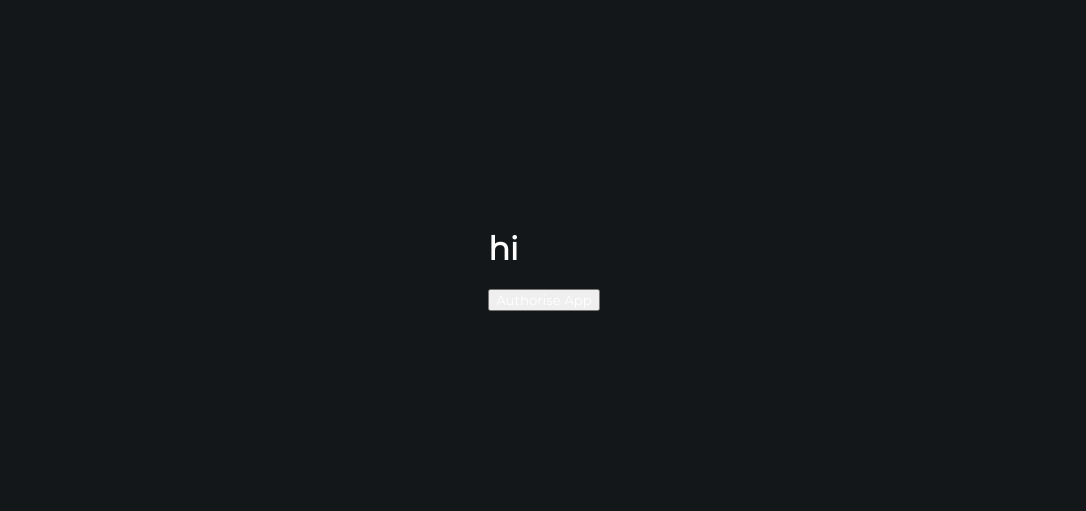
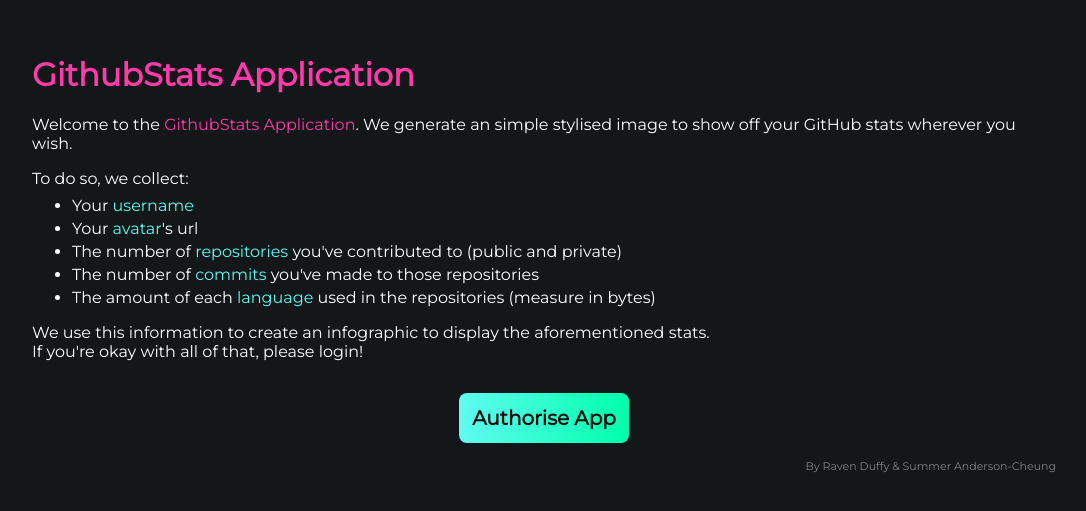
Before and after one commit to RavenDuffy/GitHub-Stats, a React (Create React App) app in the folder stats_front/: page / in a window 1280 px wide. Shown: the part 141-652 px from the top of the page, without its empty margins (96-1182 px from the left). Built offline with nearby package versions, Linux system fonts and the light colour scheme; no server answers.

Commit message:
LoginForm Styling
- added content to LoginForm page
- styled content of LoginForm page

```diff
--- a/stats_front/src/components/Login/LoginForm.tsx
+++ b/stats_front/src/components/Login/LoginForm.tsx
@@ -3,8 +3,23 @@
 export const LoginForm = ({handleLogin}:any) => {
     return (
         <div className={styles.loginForm}>
-            <h1>hi</h1>
-            <button onClick={handleLogin}>Authorise App</button>
+            <h1>GithubStats Application</h1>
+            <p>Welcome to the <span className={styles.title}>GithubStats Application</span>. We generate an simple stylised image to show off your GitHub stats wherever you wish.</p>
+            <div className={styles.list}>
+                <p>To do so, we collect:</p>
+                <ul>
+                    <li>Your <span className={styles.highlight}>username</span></li>
+                    <li>Your <span className={styles.highlight}>avatar</span>'s url</li>
+                    <li>The number of <span className={styles.highlight}>repositories</span> you've contributed to (public and private)</li>
+                    <li>The number of <span className={styles.highlight}>commits</span> you've made to those repositories</li>
+                    <li>The amount of each <span className={styles.highlight}>language</span> used in the repositories (measure in bytes)</li>
+                </ul>
+            </div>
+            <p>We use this information to create an infographic to display the aforementioned stats. <br />If you're okay with all of that, please login!</p>
+            <div className={styles.loginFormButton}>
+                <button onClick={handleLogin}>Authorise App</button>
+            </div>
+            <p className={styles.credit}>By Raven Duffy & Summer Anderson-Cheung</p>
         </div>
     )
 }
--- a/stats_front/src/components/Login/login.module.scss
+++ b/stats_front/src/components/Login/login.module.scss
@@ -57,3 +57,53 @@
         }
     }
 }
+
+.loginForm {
+    min-width: 320px;
+    width: 80%;
+    h1 {
+        color: #ff3baa;
+    }
+
+    p {
+        .title {
+            color: #ff3baa;
+        }
+    }
+    .credit {
+        color: #828282;
+        font-size: 11px;
+        text-align: right;
+    }
+
+    .list {
+        p {
+            margin: 8px 0;
+        }
+        ul {
+            margin: 0;
+            li {
+                margin-bottom: 4px;
+                .highlight {
+                    color: #5ffbf1;
+                }
+            }
+        }
+    }
+
+    .loginFormButton {
+        text-align: center;
+        margin: 32px 0 16px 0;
+        button {
+            border: 0;
+            font-size: 20px;
+            font-weight: bolder;
+            color: #0f0f0f;
+            background-image: linear-gradient(to right,#5ffbf1,#00ffaa);
+            border-radius: 8px;
+            padding: 13px;
+            cursor: pointer;
+        }
+    }
+
+}
```
